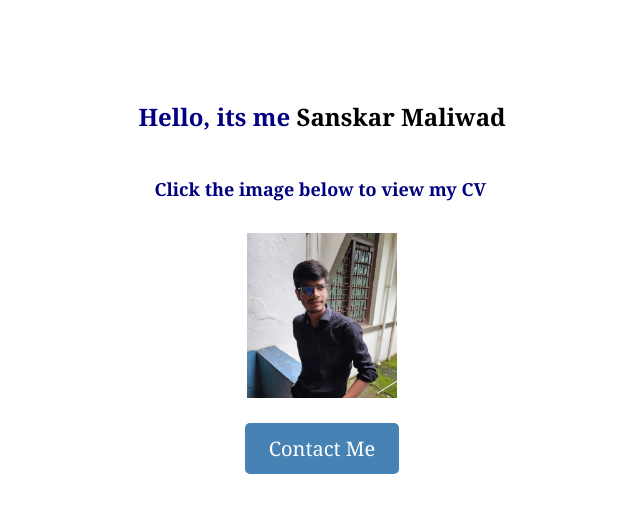
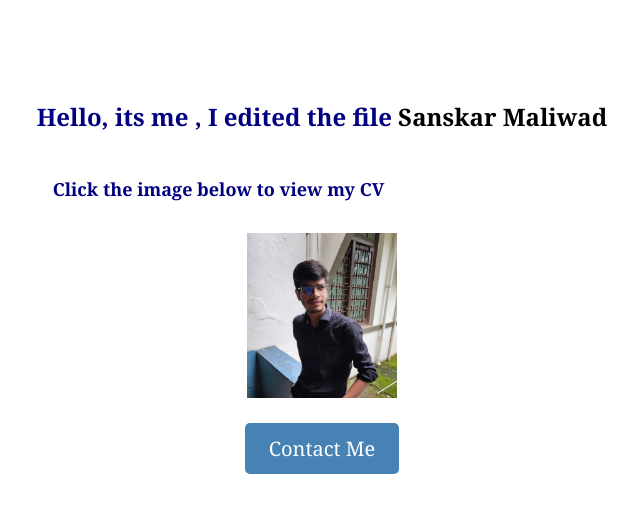
Before and after one commit to arvism08/SanskarResume, a plain HTML site: page index.html in a window 1280 px wide. Shown: the whole page, without its empty margins (318-958 px from the left). Drawn offline with Linux system fonts and the light colour scheme.

Commit message:
Update index.html
update 2 index.html

```diff
--- a/index.html
+++ b/index.html
@@ -15,7 +15,7 @@
     <section class="contact-form">
         <div class="profile-section">
             <div>
-                <h1>Hello, its me <a href="https://www.linkedin.com/in/sanskar-maliwad-79589b1b6/" style="text-decoration: none" target="_blank">Sanskar Maliwad</a></h1>
+                <h1>Hello, its me , I edited the file <a href="https://www.linkedin.com/in/sanskar-maliwad-79589b1b6/" style="text-decoration: none" target="_blank">Sanskar Maliwad</a></h1>
                 <br>
                 <br>
                 <b class="click">Click the image below to view my CV</b>
```
